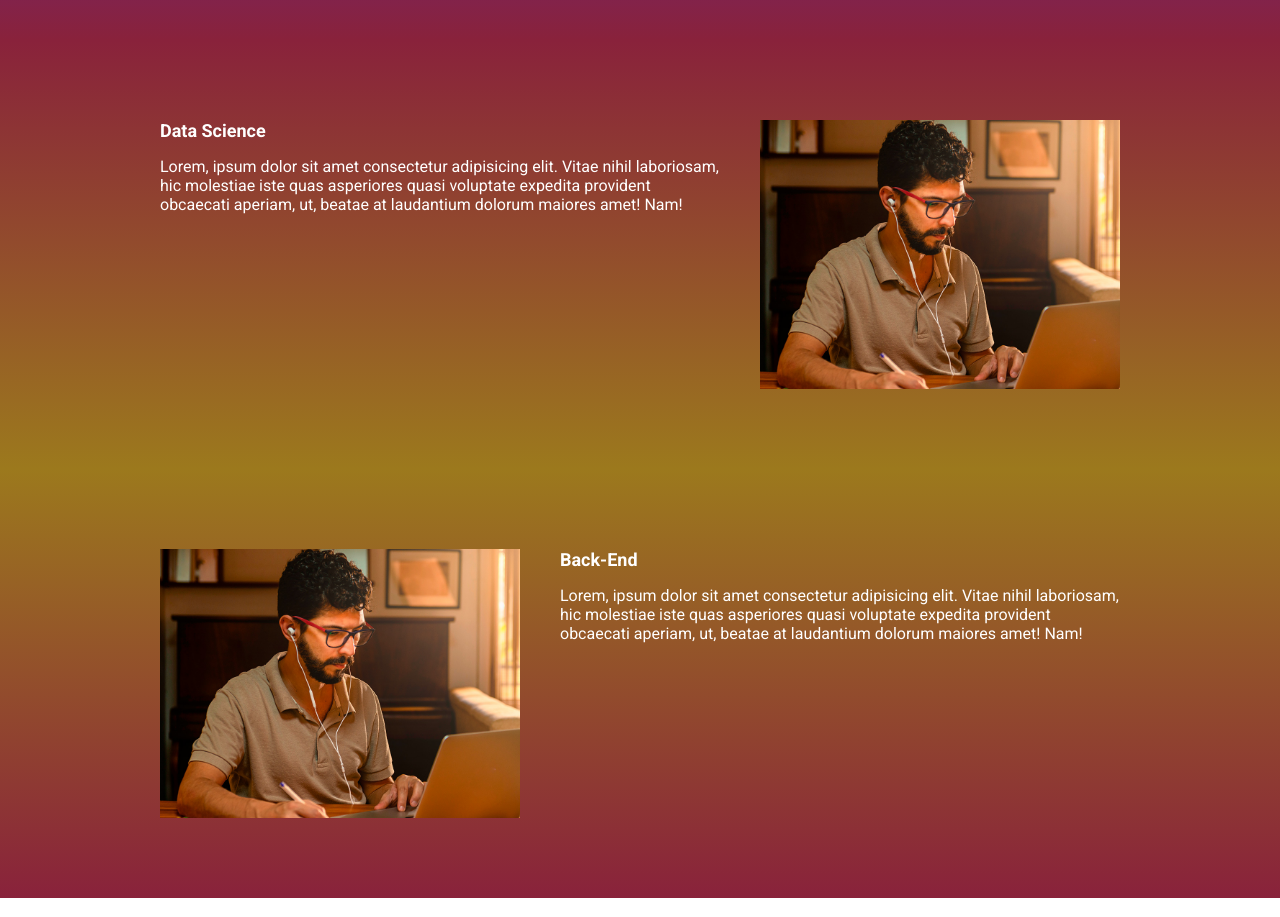
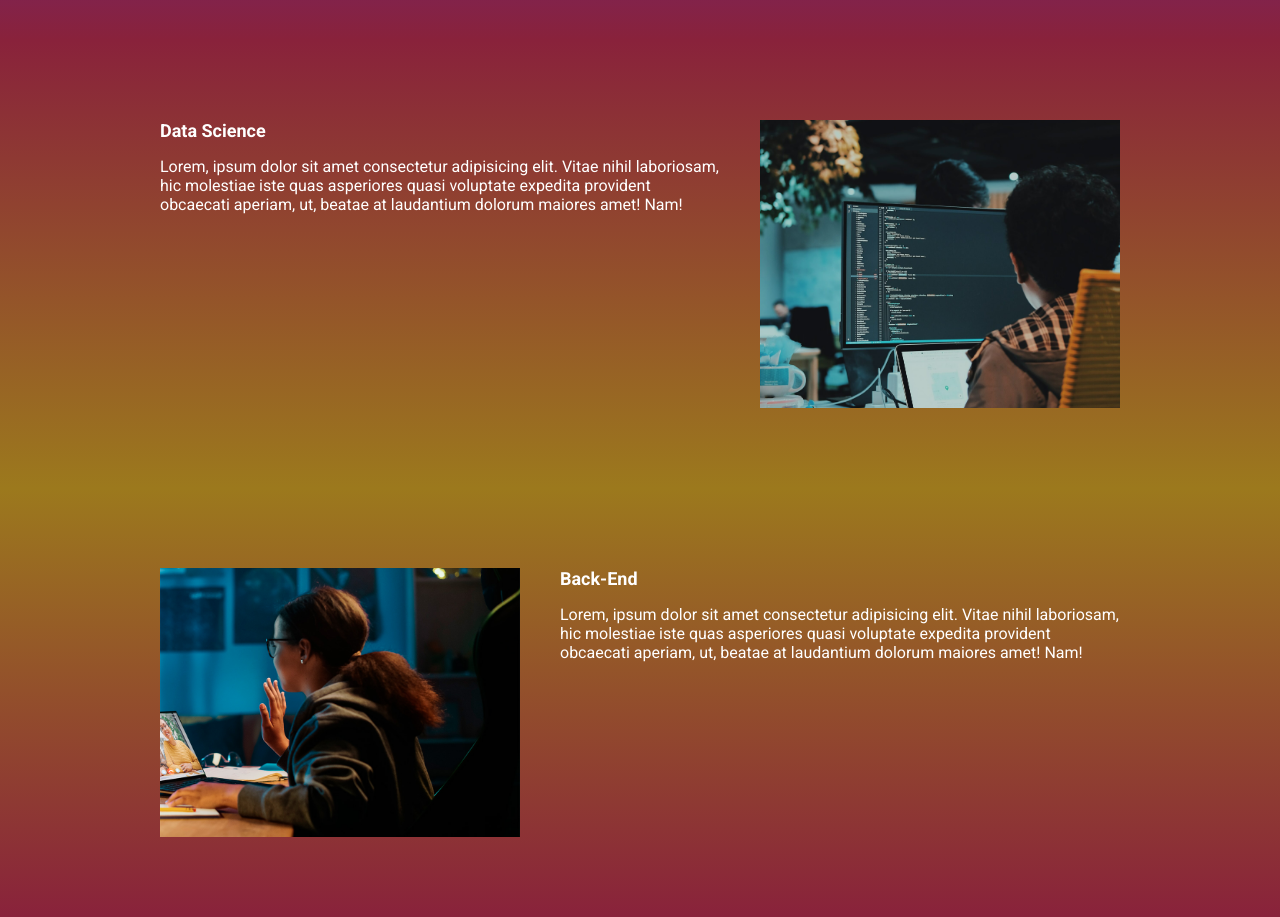
Before and after one commit to josevaldircalixto/tech_talks, a website built with Parcel: page src/index.html in a window 1280 px wide. Shown: the part 1380-2297 px from the top of the page. Built offline with nearby package versions, Linux system fonts and the light colour scheme.

Commit message:
atualizadas as imagens

```diff
--- a/src/index.html
+++ b/src/index.html
@@ -79,7 +79,7 @@
           amet! Nam!
         </p>
       </div>
-      <img class="event__image" src="./images/frontend.png" alt="Front-End">
+      <img class="event__image" src="./images/data.png" alt="Data Science">
     </div>
   </section>
   <section class="event event--backend event--image-left">
@@ -92,7 +92,7 @@
           amet! Nam!
         </p>
       </div>
-      <img class="event__image" src="./images/frontend.png" alt="Front-End">
+      <img class="event__image" src="./images/backend.png" alt="Back-End">
     </div>
   </section>
 
```
